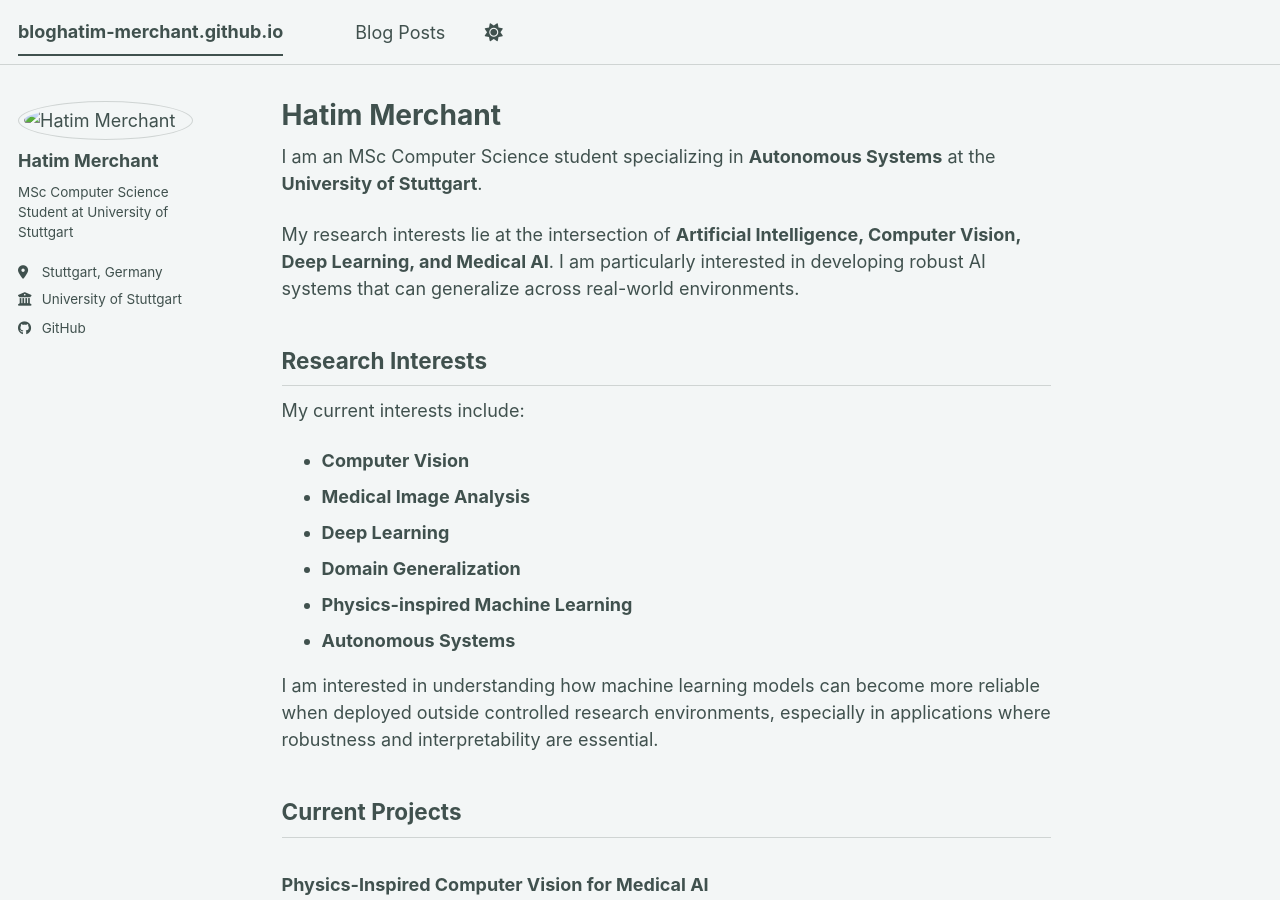
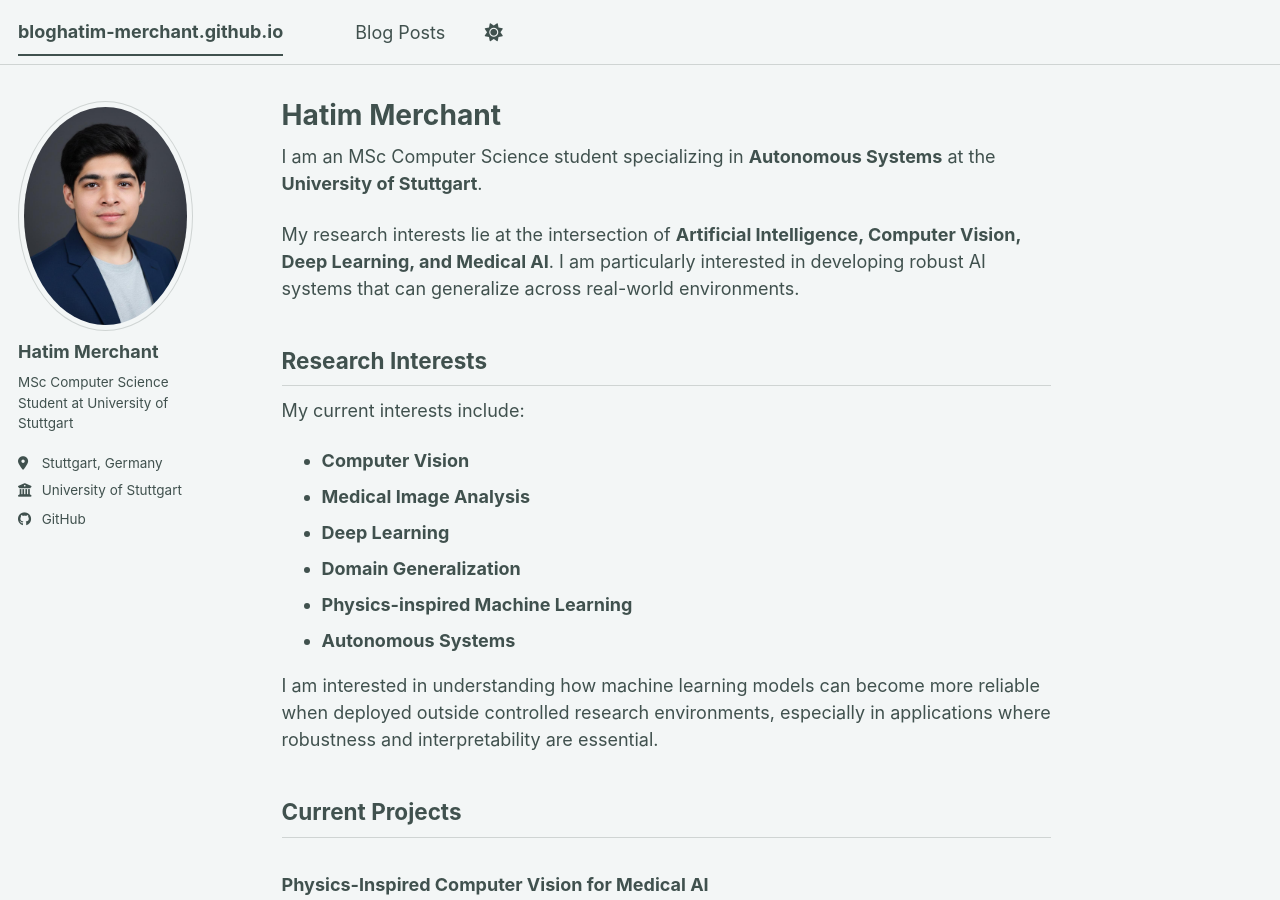
Before and after one commit to Hatim-Merchant/bloghatim-merchant.github.io, a Jekyll site: the page built from _pages/about.md, in a window 1280 px wide and 900 px high. Built offline with Jekyll 4.4.1, drawn with Linux system fonts in a browser that asks for light colours; a style sheet for code colours, icons or effects is not loaded.

Commit message:
added content

```diff
--- a/_config.yml
+++ b/_config.yml
@@ -23,7 +23,7 @@ repository               : "hatim-merchant/bloghatim-merchant.github.io" # the n
 #               Additional customization can be done by editing /_includes/author-profile.html
 author:
   # Biographic information
-  avatar           : "/images/bio-photo.jpg"
+  avatar           : "bio-photo.jpg"
   name             : "Hatim Merchant"
   pronouns         : # example: "she/her"
   bio              : "MSc Computer Science Student at University of Stuttgart"
```
